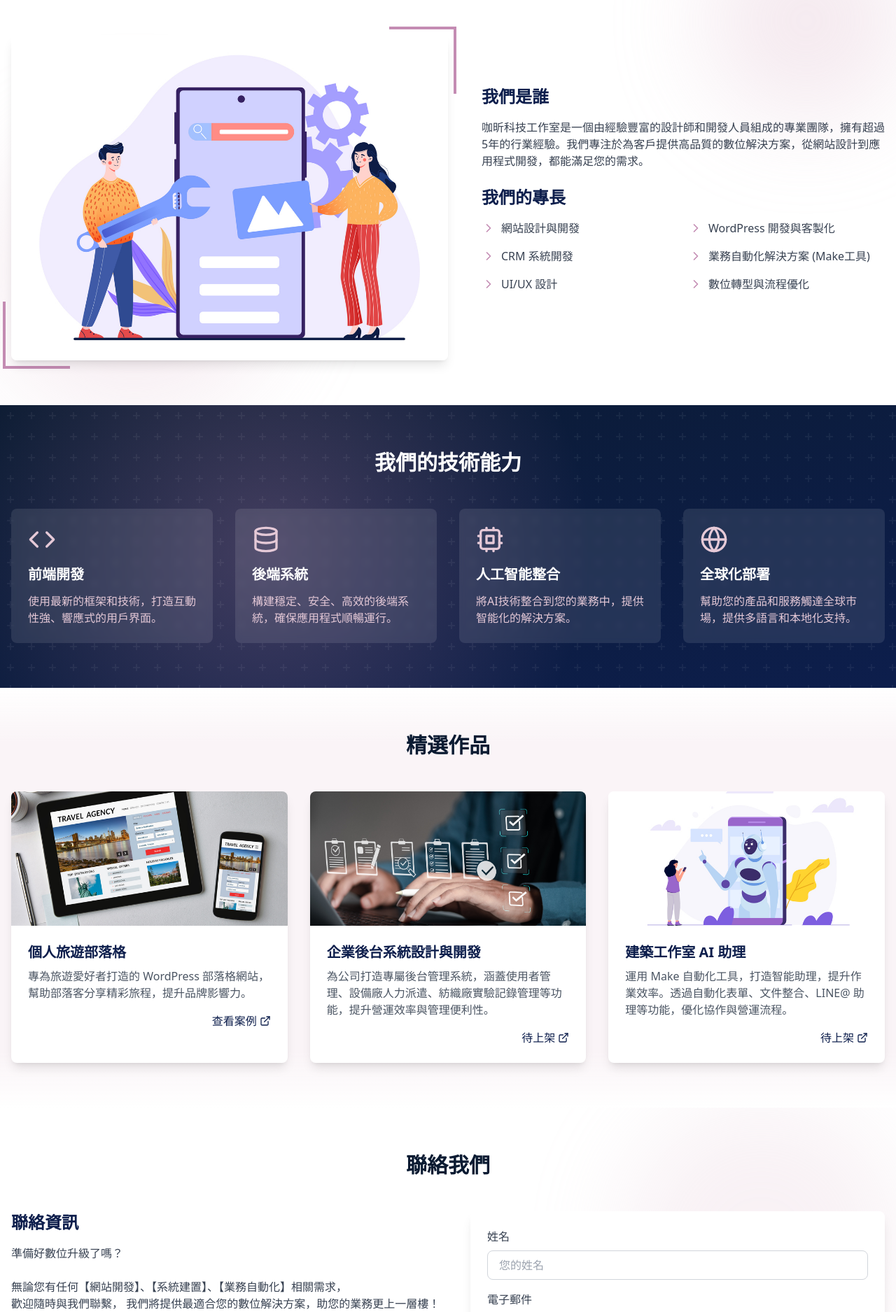
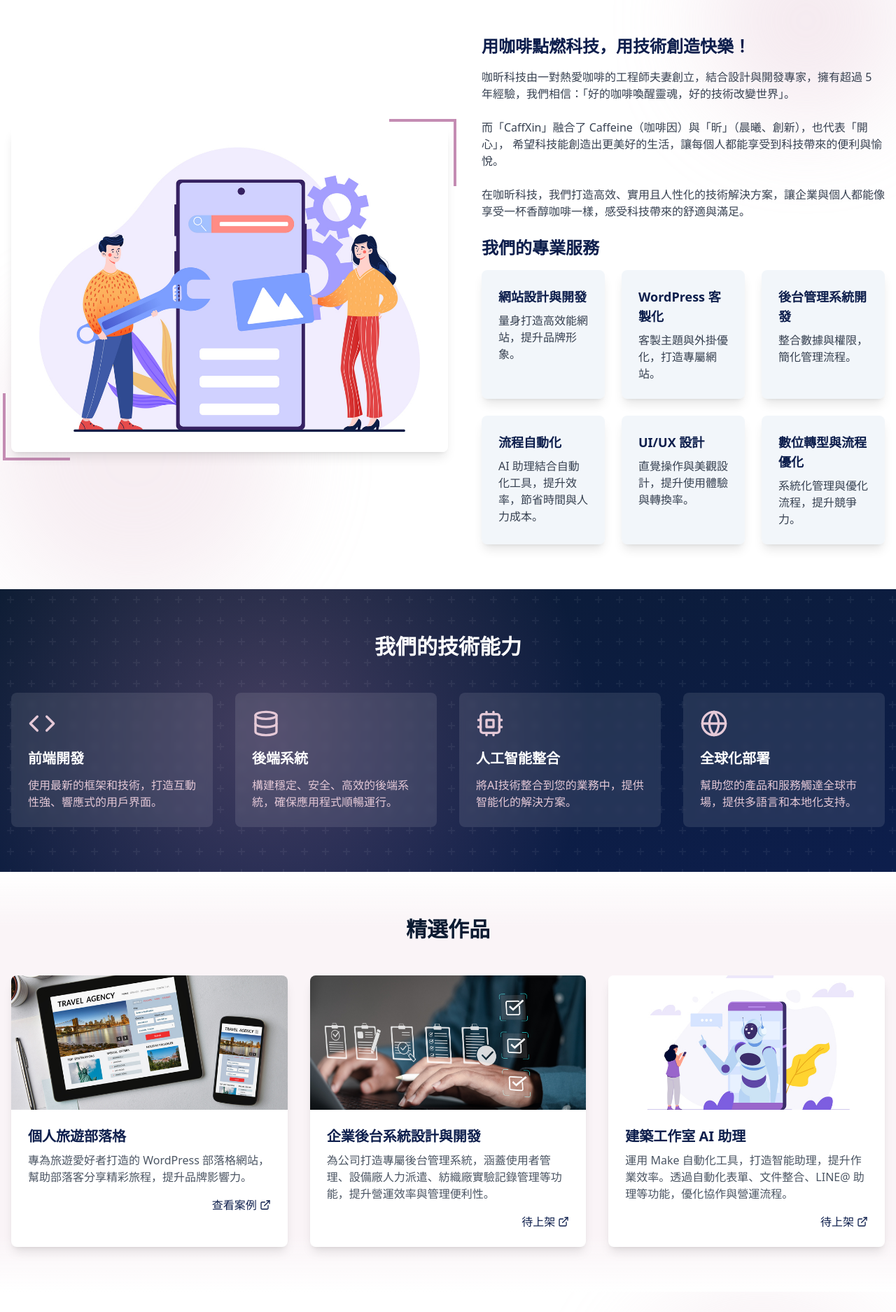
Before and after one commit to caffxin/official-website, a React (Vite) app: page / in a window 1280 px wide. Shown: the part 623-2498 px from the top of the page at 70% size. Built offline with nearby package versions, Linux system fonts and the light colour scheme.

Commit message:
refactor App component: update service descriptions, enhance text clarity, and adjust layout for better responsiveness

```diff
--- a/src/App.tsx
+++ b/src/App.tsx
@@ -1,5 +1,5 @@
 import React, { useState, useEffect, useRef, FormEvent } from 'react';
-import { Menu, X, Github, Linkedin, Mail, ExternalLink, ChevronRight, Code, Cpu, Database, Globe } from 'lucide-react';
+import { Menu, X, Mail, ExternalLink, ChevronRight, Code, Cpu, Database, Globe, MessageSquare } from 'lucide-react';
 import { motion, useScroll, useTransform, AnimatePresence } from 'framer-motion';
 import emailjs from '@emailjs/browser';
 import toast, { Toaster } from 'react-hot-toast';
@@ -228,7 +228,7 @@ function App() {
               <motion.a
                 key={item}
                 href={`#${['home', 'about', 'projects', 'contact'][index]}`}
-                className="text-gray-800 hover:text-primary-800 transition-colors relative"
+                className="text-gray-800 hover:text-primary-800 transition-colors relative font-bold"
                 initial={{ opacity: 0, y: -20 }}
                 animate={{ opacity: 1, y: 0 }}
                 transition={{ delay: 0.1 * index }}
@@ -252,7 +252,7 @@ function App() {
         <AnimatePresence>
           {isMenuOpen && (
             <motion.div
-              className="md:hidden bg-white/95 backdrop-blur-sm shadow-lg"
+              className="md:hidden bg-white/95 backdrop-blur-sm"
               initial={{ opacity: 0, height: 0 }}
               animate={{ opacity: 1, height: 'auto' }}
               exit={{ opacity: 0, height: 0 }}
@@ -263,7 +263,7 @@ function App() {
                   <motion.a
                     key={item}
                     href={`#${['home', 'about', 'projects', 'contact'][index]}`}
-                    className="text-gray-800 hover:text-primary-800 transition-colors"
+                    className="text-gray-800 hover:text-primary-800 transition-colors font-bold"
                     onClick={toggleMenu}
                     initial={{ opacity: 0, x: -20 }}
                     animate={{ opacity: 1, x: 0 }}
@@ -534,7 +534,7 @@ function App() {
                 viewport={{ once: true }}
                 transition={{ duration: 0.4 }}
               >
-                我們是誰
+                用咖啡點燃科技，用技術創造快樂！
               </motion.h3>
 
               <motion.p
@@ -544,7 +544,14 @@ function App() {
                 viewport={{ once: true }}
                 transition={{ duration: 0.4, delay: 0.1 }}
               >
-                咖昕科技工作室是一個由經驗豐富的設計師和開發人員組成的專業團隊，擁有超過5年的行業經驗。我們專注於為客戶提供高品質的數位解決方案，從網站設計到應用程式開發，都能滿足您的需求。
+                咖昕科技由一對熱愛咖啡的工程師夫妻創立，結合設計與開發專家，擁有超過 5 年經驗，我們相信：「好的咖啡喚醒靈魂，好的技術改變世界」。
+                <br />
+                <br />
+                而「CaffXin」融合了 Caffeine（咖啡因）與「昕」（晨曦、創新），也代表「開心」，
+                希望科技能創造出更美好的生活，讓每個人都能享受到科技帶來的便利與愉悅。
+                <br />
+                <br />
+                在咖昕科技，我們打造高效、實用且人性化的技術解決方案，讓企業與個人都能像享受一杯香醇咖啡一樣，感受科技帶來的舒適與滿足。
               </motion.p>
 
               <motion.h3
@@ -554,37 +561,32 @@ function App() {
                 viewport={{ once: true }}
                 transition={{ duration: 0.4, delay: 0.2 }}
               >
-                我們的專長
+                我們的專業服務
               </motion.h3>
 
               <motion.div
-                className="grid grid-cols-2 gap-4 mb-6"
+                className="grid grid-cols-1 md:grid-cols-3 gap-6"
                 variants={containerVariants}
                 initial="hidden"
                 whileInView="visible"
                 viewport={{ once: true }}
               >
                 {[
-                  "網站設計與開發",
-                  "WordPress 開發與客製化",
-                  "CRM 系統開發",
-                  "業務自動化解決方案 (Make工具)",
-                  "UI/UX 設計",
-                  "數位轉型與流程優化"
-                ].map((skill, index) => (
+                  { "title": "網站設計與開發", "desc": "量身打造高效能網站，提升品牌形象。" },
+                  { "title": "WordPress 客製化", "desc": "客製主題與外掛優化，打造專屬網站。" },
+                  { "title": "後台管理系統開發", "desc": "整合數據與權限，簡化管理流程。" },
+                  { "title": "流程自動化", "desc": "AI 助理結合自動化工具，提升效率，節省時間與人力成本。"},
+                  { "title": "UI/UX 設計", "desc": "直覺操作與美觀設計，提升使用體驗與轉換率。" },
+                  { "title": "數位轉型與流程優化", "desc": "系統化管理與優化流程，提升競爭力。" }
+                ].map((service, index) => (
                   <motion.div
-                    key={skill}
-                    className="flex items-center"
+                    key={index}
+                    className="p-6 bg-[#83A6CE] bg-opacity-10 shadow-lg rounded-lg hover:shadow-xl transition-all duration-300"
                     variants={itemVariants}
-                    whileHover={{ x: 5 }}
+                    whileHover={{ scale: 1.05 }}
                   >
-                    <motion.div
-                      variants={skillIconVariants}
-                      whileHover="hover"
-                    >
-                      <ChevronRight size={20} className="text-secondary-300 mr-2" />
-                    </motion.div>
-                    <span className="text-gray-700">{skill}</span>
+                    <h4 className="text-lg font-semibold text-primary-800">{service.title}</h4>
+                    <p className="text-gray-700 mt-2">{service.desc}</p>
                   </motion.div>
                 ))}
               </motion.div>
@@ -894,7 +896,7 @@ function App() {
                 viewport={{ once: true }}
                 transition={{ duration: 0.4 }}
               >
-                聯絡資訊
+                合作方式
               </motion.h3>
 
               <motion.p
@@ -904,11 +906,17 @@ function App() {
                 viewport={{ once: true }}
                 transition={{ duration: 0.4, delay: 0.1 }}
               >
-                準備好數位升級了嗎？
-                <br /><br />無論您有任何【網站開發】、【系統建置】、【業務自動化】相關需求，
-                <br />歡迎隨時與我們聯繫，
-                我們將提供最適合您的數位解決方案，助您的業務更上一層樓！
-                <br /><br />📞 歡迎來信或填寫表單，讓我們聊聊您的需求！
+                為了讓我們更準確了解您的需求，請您在填寫時盡可能提供詳細資訊，例如：
+                <br /><br />
+                📌 <span className="font-bold">專案類型</span>（如網站開發、系統整合、API串接、UI/UX設計等）<br />
+                📌 <span className="font-bold">專案背景</span>（您的產業類別、目前的情況、希望解決的問題）<br />
+                📌 <span className="font-bold">主要功能需求</span>（例如：「希望開發一個會員系統，包含註冊、登入、權限管理等」）<br />
+                📌 <span className="font-bold">預計時程</span>（何時希望開始、何時需要完成）<br />
+                📌 <span className="font-bold">預算範圍</span>（若有預算考量，請提供參考範圍，以便我們評估最佳方案）<br />
+                📌 <span className="font-bold">特殊需求</span>（如指定技術、與現有系統整合、支援語言或平台）<br /><br />
+                我們提供<span className="font-bold">免費諮詢💬</span>，讓您先了解最佳方案，再決定是否進一步合作！
+                <br /><br />
+                <span className="font-bold">📩 來信或填寫表單，我們將與您詳談，確保最合適的解決方案</span>
               </motion.p>
 
               <motion.div
@@ -918,6 +926,7 @@ function App() {
                 whileInView="visible"
                 viewport={{ once: true }}
               >
+                {/* Email 聯絡方式 */}
                 <motion.div
                   className="flex items-center"
                   variants={itemVariants}
@@ -934,7 +943,7 @@ function App() {
                     caffxin.tech@gmail.com
                   </a>
                 </motion.div>
-
+                {/* LINE 聯絡方式 */}
                 {/* <motion.div
                   className="flex items-center"
                   variants={itemVariants}
@@ -945,28 +954,21 @@ function App() {
                     whileHover={{ rotate: 15 }}
                     transition={{ duration: 0.2 }}
                   >
-                    <Linkedin size={20} />
+                    <MessageSquare size={20} />
                   </motion.div>
-                  <a href="#" className="text-gray-700 hover:text-primary-800">
-                    linkedin.com/company/creativestudio
-                  </a>
-                </motion.div> */}
-
-                {/* <motion.div
-                  className="flex items-center"
-                  variants={itemVariants}
-                  whileHover={{ x: 5 }}
-                >
-                  <motion.div
-                    className="text-secondary-300 mr-3"
-                    whileHover={{ rotate: 15 }}
-                    transition={{ duration: 0.2 }}
-                  >
-                    <Github size={20} />
-                  </motion.div>
-                  <a href="#" className="text-gray-700 hover:text-primary-800">
-                    github.com/creativestudio
-                  </a>
+                  <div className="flex items-center gap-4">
+                    <a href="https://line.me/ti/p/你的LINE-ID"
+                      target="_blank"
+                      rel="noopener noreferrer"
+                      className="text-gray-700 hover:text-primary-800">
+                      LINE: @你的LINE-ID
+                    </a>
+                    <img
+                      src={`${import.meta.env.BASE_URL}images/line-qr.png`}
+                      alt="LINE QR Code"
+                      className="w-24 h-24 rounded-lg border border-gray-200 shadow-sm"
+                    />
+                  </div>
                 </motion.div> */}
               </motion.div>
             </motion.div>
@@ -1037,7 +1039,7 @@ function App() {
                     name="message"
                     rows={4}
                     className="w-full px-4 py-2 border border-gray-300 rounded-lg focus:outline-none focus:ring-2 focus:ring-primary-800"
-                    placeholder="請描述您的專案需求"
+                    placeholder="「我們需要一個內部使用的業務管理工具，包含專案追蹤、任務分派、檔案上傳等功能，並與 Google Drive 串接。希望介面簡單易用，預算可討論，預計 2 個月內完成。」"
                     whileFocus={{ scale: 1.01 }}
                     transition={{ duration: 0.2 }}
                     required
```
